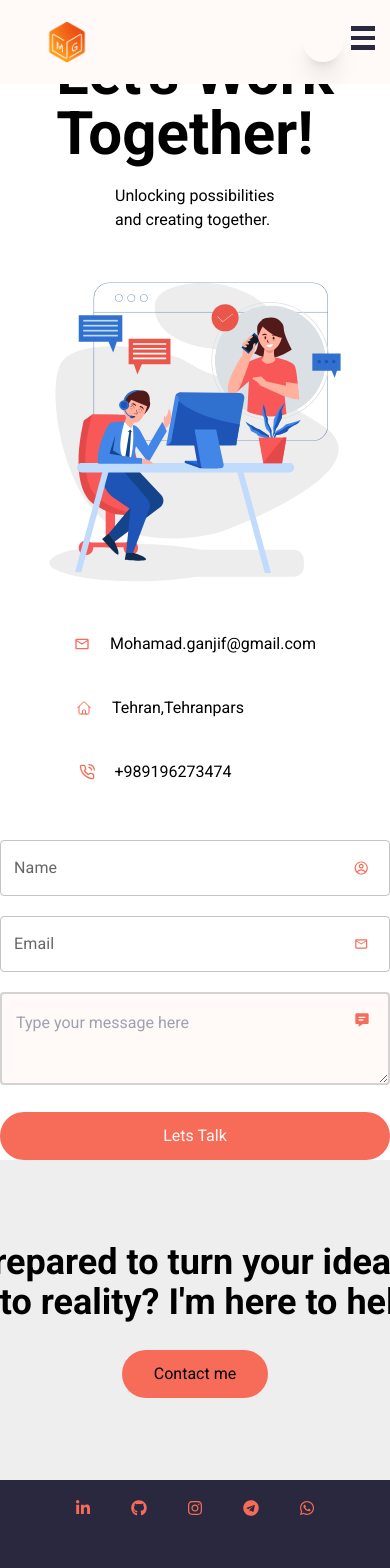
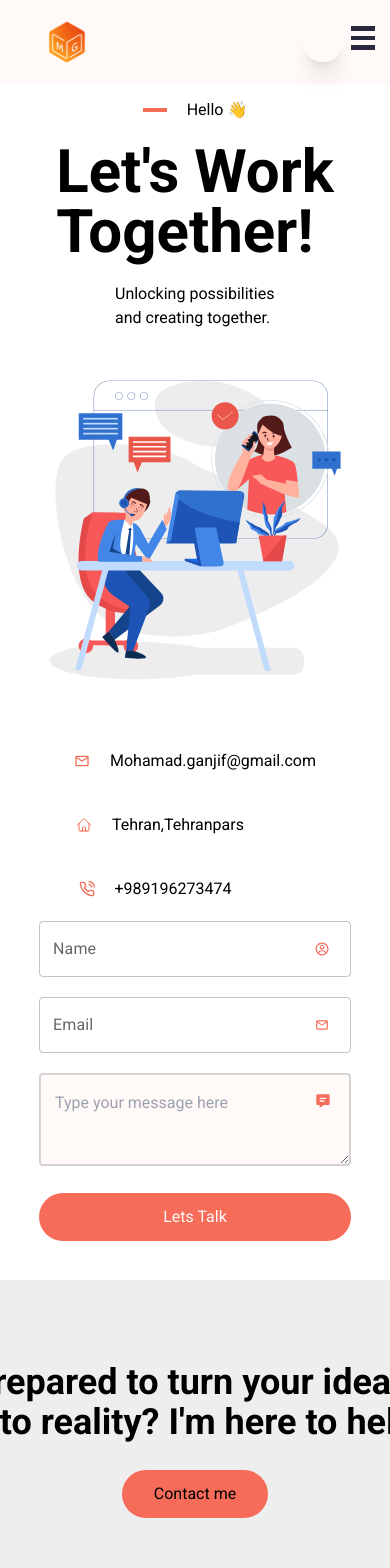
Before and after one commit to m-ganji/portfolio, a React (Vite) app: page /contact in a window 390 px wide. Shown: the top 1568 px of the page. Built offline with nearby package versions, Linux system fonts and the light colour scheme; some icons are missing.

Commit message:
contact responsiveness is done

```diff
--- a/src/App.css
+++ b/src/App.css
@@ -274,3 +274,16 @@ Note: Beware of modifying this element as it can break the animations - you shou
 .bm-menu-wrap.bg-hamburger {
   height: 100vh;
 }
+
+.w-full.sm\:w-1\/2.flex.gap-5.flex-col.mt-\[5\%\].sm\:mt-\[0\%\] {
+  margin-right: 10%;
+}
+
+@media (max-width: 639px) {
+  .ml-\[10\%\].sm\:ml-\[0\%\] {
+    margin-right: 10% !important;
+  }
+  .w-full.sm\:w-1\/2.flex.justify-center.items-start.mt-\[25\%\].sm\:mt-\[12\%\].mr-\[0\%\].sm\:mr-\[10\%\] {
+    margin-top: 0%;
+  }
+}
--- a/src/components/Contact.jsx
+++ b/src/components/Contact.jsx
@@ -60,10 +60,10 @@ export default function Contact({ theme }) {
   return (
     <div className="relative  dark:bg-black">
       <Layout />
-      <div className="w-full flex flex-col sm:flex-row">
-        <div className="w-full sm:w-1/2">
-          <div className="flex flex-col items-center sm:items-start">
-            <div className="flex items-center gap-5">
+      <div className="w-full flex flex-col sm:flex-row ">
+        <div className="w-full sm:w-1/2 mt-[25%] sm:mt-[12%] ml-[0%] sm:ml-[10%]">
+          <div className="flex flex-col items-center sm:items-start ">
+            <div className="flex items-center gap-5 ">
               <div className="w-6 bg-mainOrange h-1 flex items-start "></div>
               <span>{t("main.fifthPart.title")}</span>
             </div>
@@ -74,12 +74,12 @@ export default function Contact({ theme }) {
             <p className="w-40 mt-5">{t("main.fifthPart.workSpan")}</p>
           </div>
         </div>
-        <div className="w-full sm:w-1/2 flex justify-center items-start">
-          <img src={contact} alt="" className="w-[500px] h-[400px]" />
+        <div className="w-full sm:w-1/2 flex justify-center items-start mt-[25%] sm:mt-[12%] mr-[0%] sm:mr-[10%]">
+          <img src={contact} alt="" className="w-[400px] h-[400px]" />
         </div>
       </div>
-      <div className="w-full flex flex-col sm:flex-row">
-        <div className="w-full sm:w-1/2">
+      <div className="w-full flex flex-col sm:flex-row mt-[5%]">
+        <div className="w-full sm:w-1/2 ml-[0%] sm:ml-[10%] ">
           <div className="flex items-center gap-5 justify-center sm:justify-start">
             <MdOutlineEmail color="#F66C59" />
             <p>Mohamad.ganjif@gmail.com</p>
@@ -93,19 +93,9 @@ export default function Contact({ theme }) {
             <p>+989196273474</p>
           </div>
         </div>
-        <div className="w-full sm:w-1/2 flex gap-5 flex-col mt-14 sm:mt-0">
-          <div className="">
-            <Box
-              sx={{
-                color: "#F66C59",
-                borderColor: "#F66C59",
-                maxWidth: "100%",
-                "@media (prefers-color-scheme: dark)": {
-                  color: "white",
-                },
-              }}
-              className="flex dark:bg-darkGrayMode "
-            >
+        <div className="w-full sm:w-1/2 flex gap-5 flex-col mt-[5%] sm:mt-[0%]">
+          <div className="ml-[10%] sm:ml-[0%]">
+            <Box className="flex dark:bg-darkGrayMode ">
               <TextField
                 fullWidth
                 label="Name"
@@ -121,15 +111,8 @@ export default function Contact({ theme }) {
             </Box>
           </div>
 
-          <div className="">
-            <Box
-              sx={{
-                color: isEmailInvalid ? "red" : "#F66C59",
-                borderColor: isEmailInvalid ? "red" : "#F66C59",
-                maxWidth: "100%",
-              }}
-              className="flex dark:bg-darkGrayMode dark:text-lightBg dark:placeholder:text-lightBg"
-            >
+          <div className=" ml-[10%] sm:ml-[0%]">
+            <Box className="flex dark:bg-darkGrayMode dark:text-lightBg dark:placeholder:text-lightBg">
               <TextField
                 fullWidth
                 label="Email"
@@ -150,7 +133,7 @@ export default function Contact({ theme }) {
             </Box>
           </div>
           <div>
-            <div className="relative">
+            <div className="relative  ml-[10%] sm:ml-[0%]">
               {isInputMessageTyped && (
                 <BiSolidMessageDetail
                   color="#F66C59"
@@ -169,7 +152,7 @@ export default function Contact({ theme }) {
           </div>
           {!isEmailInvalid ? (
             <button
-              className="px-8 py-3 bg-mainOrange rounded-full text-lightBg"
+              className="px-8 py-3 bg-mainOrange rounded-full text-lightBg mr-[10%] ml-[10%] sm:ml-[0%] mb-[10%]"
               onClick={handleSave}
             >
               {t("main.fifthPart.button")}
```
